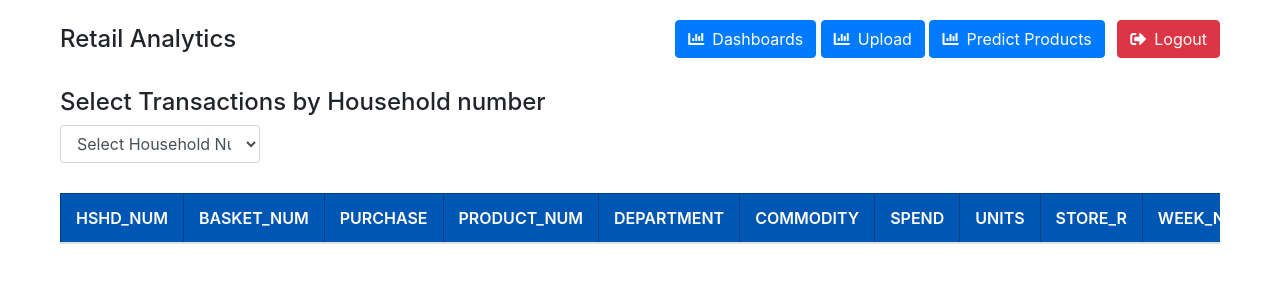
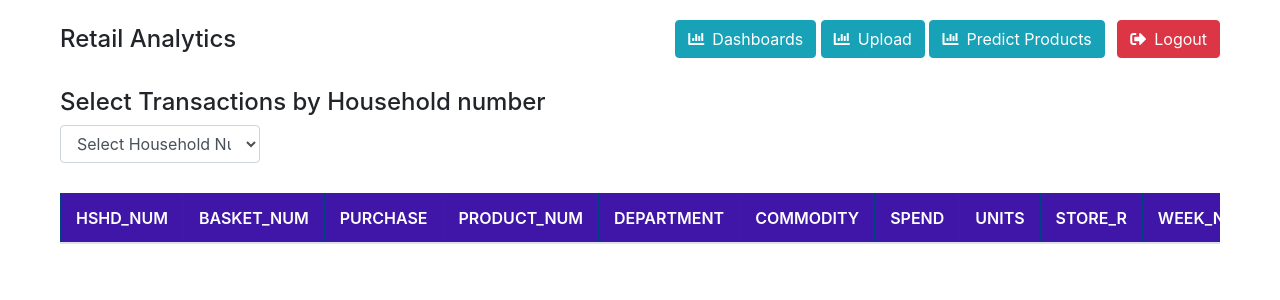
Before and after one commit to sravanikalva/Cloudfinal, a Flask app: page /home in a window 1280 px wide. Shown: the top 300 px of the page. Run offline with Flask 3, Linux system fonts and the light colour scheme; data that the repository does not hold is empty.

Commit message:
Update home.html

```diff
--- a/templates/home.html
+++ b/templates/home.html
@@ -60,7 +60,7 @@
         }
 
         .table th {
-    background-color: #0056b3;  /* Darker blue for headers */
+    background-color: #3f16a7;  /* Darker blue for headers */
     color: white;
     font-weight: 600;
     vertical-align: middle;
@@ -120,13 +120,13 @@
     <div class="header-section">
         <h2 class="page-title">Retail Analytics</h2>
         <div class="button-container">
-            <a href="{{ url_for('demographicsandengagement') }}" class="btn btn-primary">
+            <a href="{{ url_for('demographicsandengagement') }}" class="btn btn-info">
                 <i class="fas fa-chart-bar mr-2"></i>Dashboards
             </a>
-            <a href="{{ url_for('uploaddatasets') }}" class="btn btn-primary">
+            <a href="{{ url_for('uploaddatasets') }}" class="btn btn-info">
                 <i class="fas fa-chart-bar mr-2"></i>Upload
             </a>
-            <a href="{{ url_for('predictproducts') }}" class="btn btn-primary mr-2">
+            <a href="{{ url_for('predictproducts') }}" class="btn btn-info mr-2">
                 <i class="fas fa-chart-bar mr-2"></i>Predict Products
             </a>
             <a href="{{ url_for('logout') }}" class="btn btn-danger">
```
